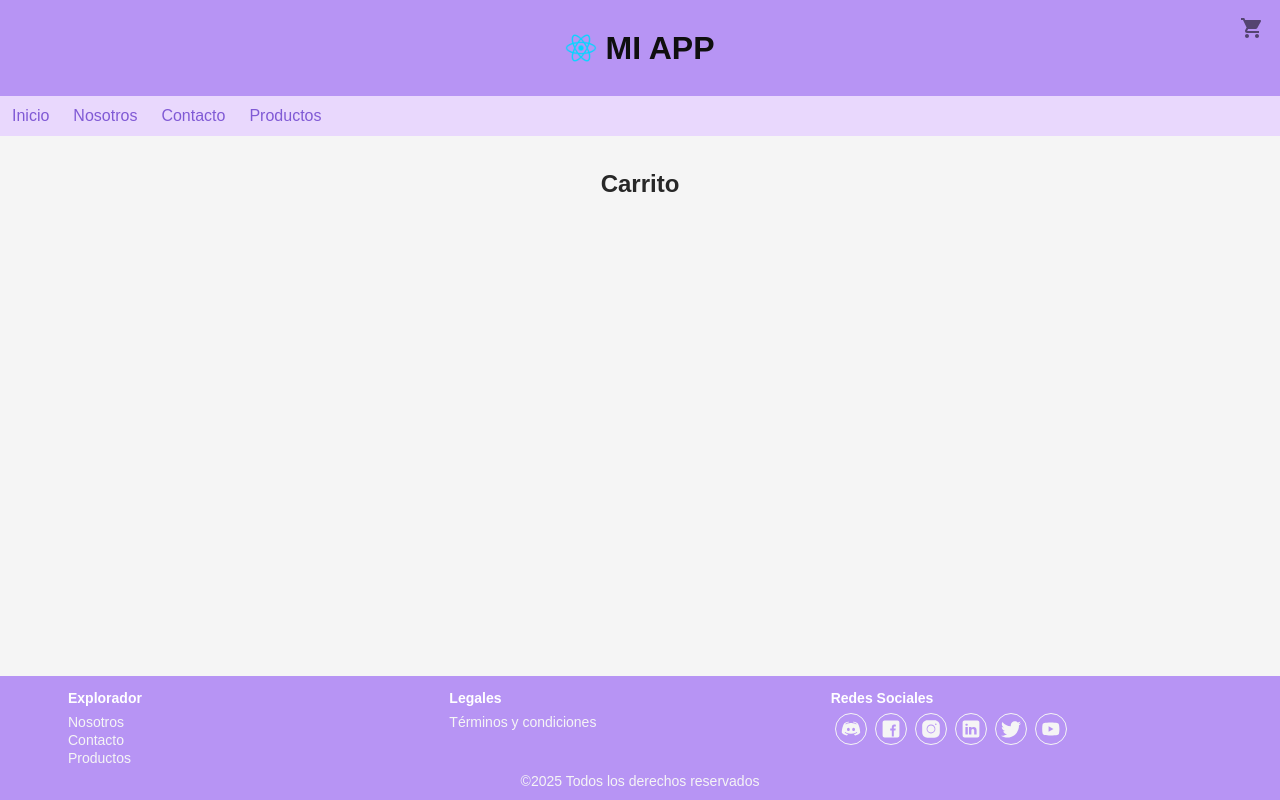
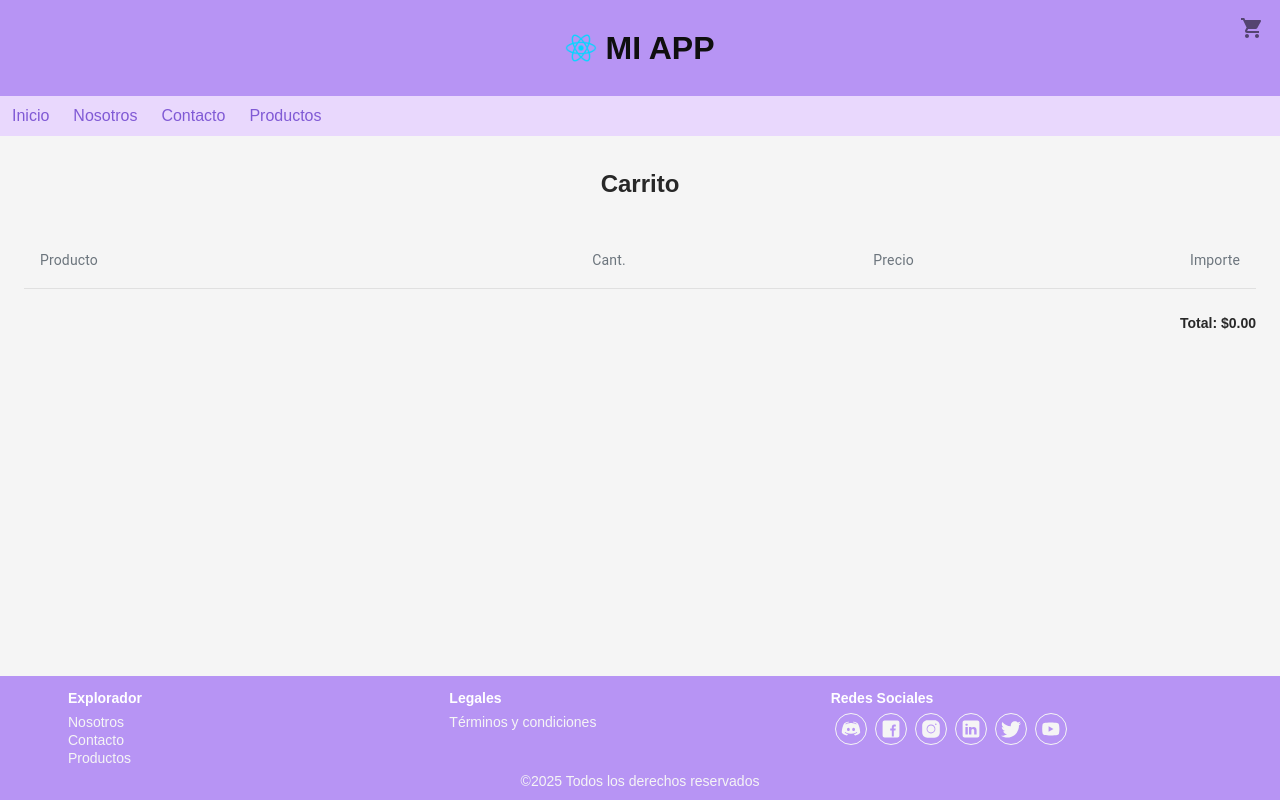
Before and after one commit to serinformatico/PROYECTO-INTEGRADOR-EIT, a React (Vite) app: page /shopping-cart in a window 1280 px wide. Built offline with nearby package versions, Linux system fonts and the light colour scheme.

Commit message:
Agrego Carrito

```diff
--- a/src/components/layout/header/Header.jsx
+++ b/src/components/layout/header/Header.jsx
@@ -4,10 +4,16 @@ import { ShoppingCart as ShoppingCartIcon } from "@mui/icons-material";
 import { useContext } from "react";
 import "./header.scss";
 import InstitutionLogo from "./institution-logo/InstitutionLogo";
+import { useNavigate } from "react-router-dom";
 
 const Header = () => {
     const { shoppingCartContext } = useContext(AppContext);
     const { shoppingCart } = shoppingCartContext;
+    const navigate = useNavigate();
+
+    const handleShoppingCart = ()=>{
+        navigate("/shopping-cart");
+    };
 
     return (
         <header className="header">
@@ -15,7 +21,7 @@ const Header = () => {
             <IconButtonBadge
                 className="header__shopping-cart"
                 badgeContent={shoppingCart.totalQuantity ?? 0}>
-                <ShoppingCartIcon/>
+                <ShoppingCartIcon onClick={handleShoppingCart}/>
             </IconButtonBadge>
         </header>
     );
--- a/src/pages/shopping-cart/ShoppingCart.jsx
+++ b/src/pages/shopping-cart/ShoppingCart.jsx
@@ -1,10 +1,41 @@
 import { Text } from "@/components/texts";
 import "./shopping-cart.scss";
+import { Table, TableBody, TableCell, TableHead, TableRow } from "@mui/material";
+import { useContext } from "react";
+import AppContext from "@/contexts/AppContext";
 
 const ShoppingCart = () => {
+    const { shoppingCartContext } = useContext(AppContext);
+    const { shoppingCart } = shoppingCartContext;
+
     return (
         <div className="shopping-cart">
             <Text variant="h2">Carrito</Text>
+
+            <Table>
+                <TableHead>
+                    <TableRow className="table__head">
+                        <TableCell align="left">Producto</TableCell>
+                        <TableCell align="right">Cant.</TableCell>
+                        <TableCell align="right">Precio</TableCell>
+                        <TableCell align="right">Importe</TableCell>
+                    </TableRow>
+                </TableHead>
+                <TableBody>
+                    {shoppingCart.articles?.map((article)=>(
+                        <TableRow key={article.id} className="table__body">
+                            <TableCell align="left">{article.title}</TableCell>
+                            <TableCell align="right">{article.quantity}</TableCell>
+                            <TableCell align="right">${article.price?.toFixed(2)}</TableCell>
+                            <TableCell align="right">${article.amount?.toFixed(2)}</TableCell>
+                        </TableRow>
+                    ))}
+                </TableBody>
+            </Table>
+
+            <div className="table__footer">
+                <Text className="table__total" variant="p">Total: ${shoppingCart.totalAmount?.toFixed(2)}</Text>
+            </div>
         </div>
     );
 };
--- a/src/pages/shopping-cart/shopping-cart.scss
+++ b/src/pages/shopping-cart/shopping-cart.scss
@@ -1,4 +1,5 @@
 @use "@/scss/variables" as var;
+
 
 .shopping-cart {
     display: flex;
@@ -6,4 +7,39 @@
     align-items: center;
     gap: var.$spacing-lg;
     padding: var.$spacing-lg;
+
+    .table {
+        &__head {
+            th {
+                color: var.$color-neutro-600;
+                font-weight: var.$font-weight-regular;
+                font-size: var.$font-size-sm;
+            }
+        }
+
+        &__body {
+            &:hover {
+                background-color: var.$color-neutro-300;
+            }
+
+            td {
+                color: var.$color-neutro-800;
+                font-weight: var.$font-weight-regular;
+                font-size: var.$font-size-sm;
+            }
+        }
+
+        &__footer {
+            width: 100%;
+            display: flex;
+            justify-content: flex-end;
+            gap: var.$spacing-sm;
+        }
+
+        &__total {
+            color: var.$color-neutro-800;
+            font-weight: var.$font-weight-bold;
+            font-size: var.$font-size-sm;
+        }
+    }
 }
```
